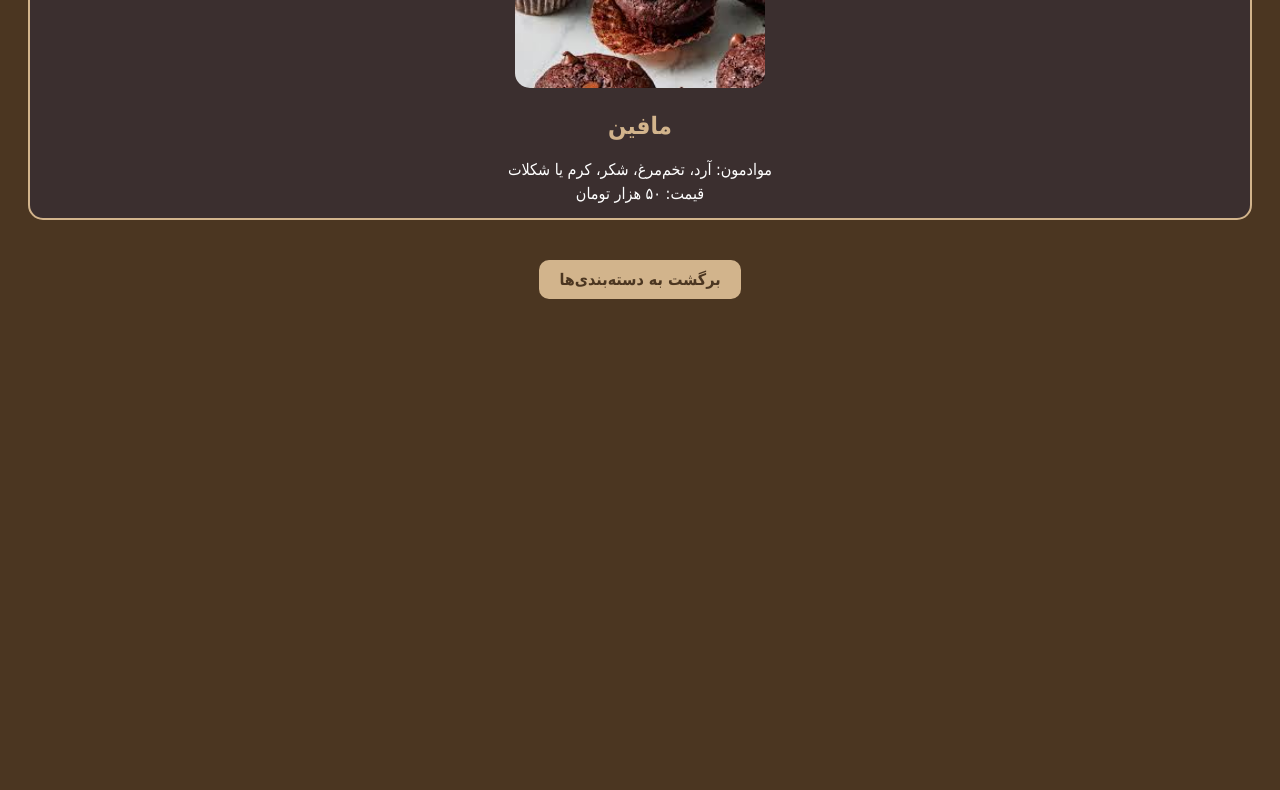
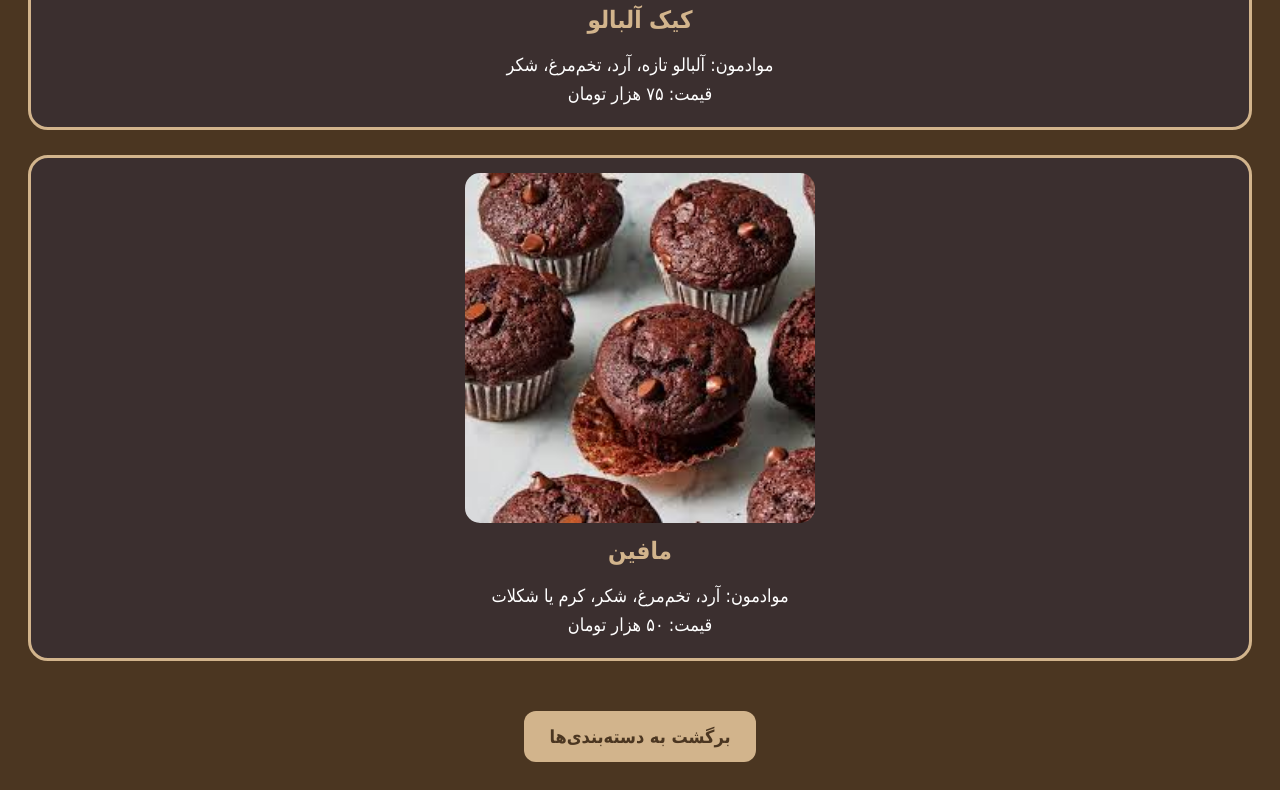
Before and after one commit to amiralTz/cafe-menu-gol-sorkhh, a plain HTML site: page cake.html in a window 1280 px wide. Shown: the part 1470-2260 px from the top of the page. Before the commit the page ends 1797 px from the top, so only its background shows below. Drawn offline with Linux system fonts and the light colour scheme.

Commit message:
Update cake.html

```diff
--- a/cake.html
+++ b/cake.html
@@ -2,6 +2,7 @@
 <html lang="fa">
 <head>
     <meta charset="UTF-8">
+    <meta name="viewport" content="width=device-width, initial-scale=1.0"> <!-- اضافه شد برای تنظیم در گوشی -->
     <title>کیک‌ها</title>
     <style>
         body {
@@ -10,27 +11,44 @@
             color: #fff; /* متن سفید */
             text-align: center;
             padding: 20px;
+            font-size: 18px; /* اندازه متن‌ها بزرگ‌تر شد */
         }
-        h1 { color: #D2B48C; margin-bottom: 30px; } /* قهوه‌ای روشن */
+        h1 {
+            color: #D2B48C;
+            margin-bottom: 40px;
+            font-size: 28px; /* تیتر بزرگ‌تر شد */
+        }
         .item {
-            margin: 20px 0;
-            padding: 10px;
-            border: 2px solid #D2B48C;
-            border-radius: 15px;
+            margin: 25px 0;
+            padding: 15px;
+            border: 3px solid #D2B48C;
+            border-radius: 20px;
             background-color: #3B2F2F; /* قهوه‌ای تیره‌تر */
         }
-        .item img { width: 250px; border-radius: 15px; }
-        .item h2 { color: #D2B48C; }
-        .item p { margin: 5px 0; }
+        .item img {
+            width: 90%; /* خودکار با عرض صفحه تنظیم میشه */
+            max-width: 350px; /* در لپ‌تاپ بزرگ‌تر نشه از این حد */
+            border-radius: 15px;
+        }
+        .item h2 {
+            color: #D2B48C;
+            font-size: 24px; /* عنوان‌ها بزرگ‌تر شد */
+            margin-top: 10px;
+        }
+        .item p {
+            margin: 8px 0;
+            font-size: 18px; /* متن توضیح و قیمت بزرگ‌تر شد */
+        }
         .back-btn {
             display: inline-block;
-            margin-top: 20px;
-            padding: 10px 20px;
+            margin-top: 25px;
+            padding: 15px 25px;
             background-color: #D2B48C;
             color: #4B3621;
-            border-radius: 10px;
+            border-radius: 12px;
             text-decoration: none;
             font-weight: bold;
+            font-size: 18px;
         }
         .back-btn:hover { background-color: #E0C097; }
     </style>
@@ -68,5 +86,4 @@
 
     <a href="index.html" class="back-btn">برگشت به دسته‌بندی‌ها</a>
 </body>
-
 </html>
```
